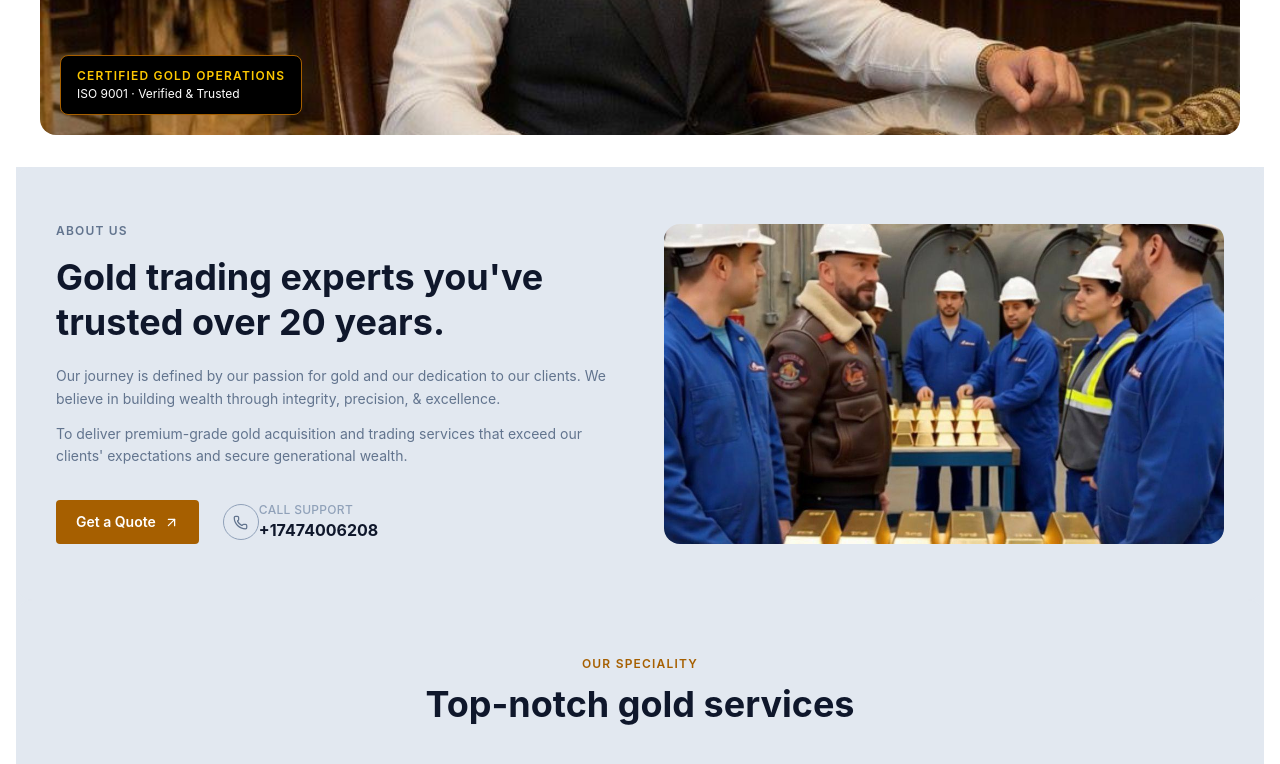
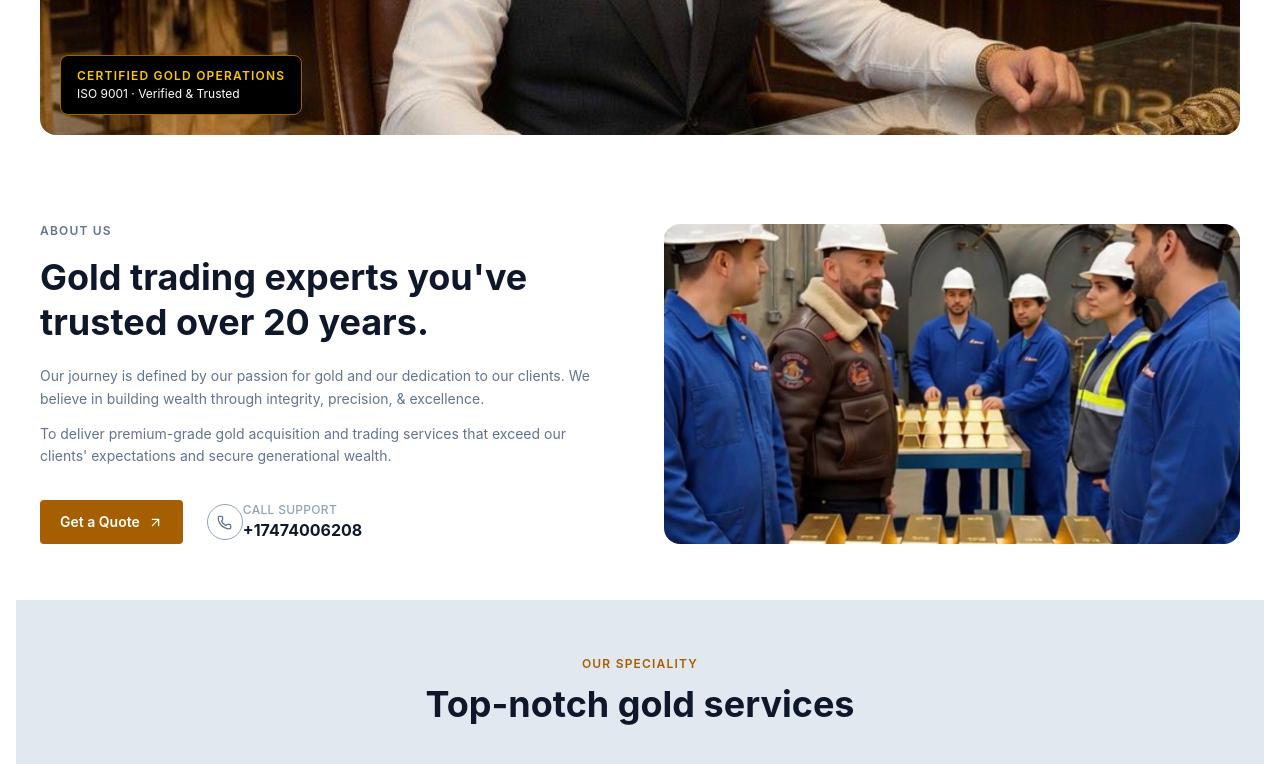
Before and after one commit to GboyegaAkere/goldbus, a React (Vite) app in the folder gold/: page / in a window 1280 px wide. Shown: the part 567-1331 px from the top of the page. Built offline with nearby package versions, Linux system fonts and the light colour scheme.

Commit message:
new commit

```diff
--- a/gold/src/components/About.jsx
+++ b/gold/src/components/About.jsx
@@ -2,7 +2,7 @@ import { ArrowUpRight, Phone } from "lucide-react";
 
 export default function About() {
   return (
-    <section className="bg-slate-200 px-10 py-14 rounded-2xl">
+    <section className="bg-white px-6 py-14">
       <div className="grid grid-cols-1 md:grid-cols-2 gap-12 items-center">
 
         {/* Left */}
```
